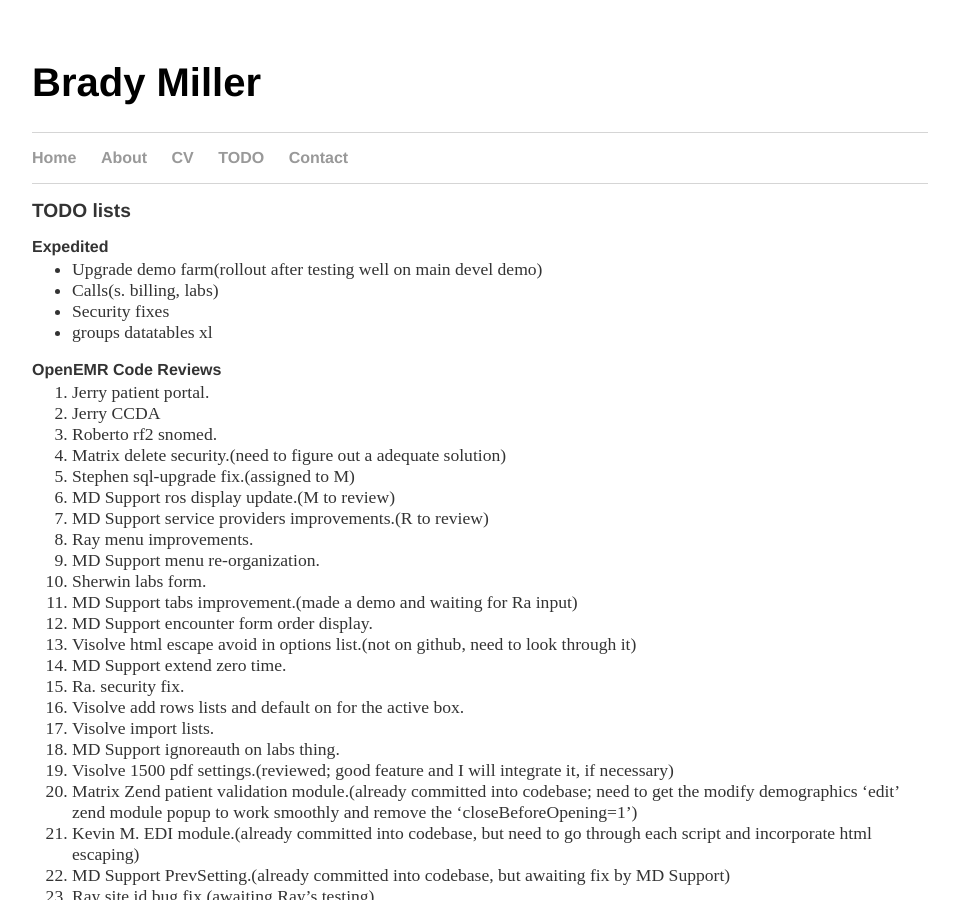
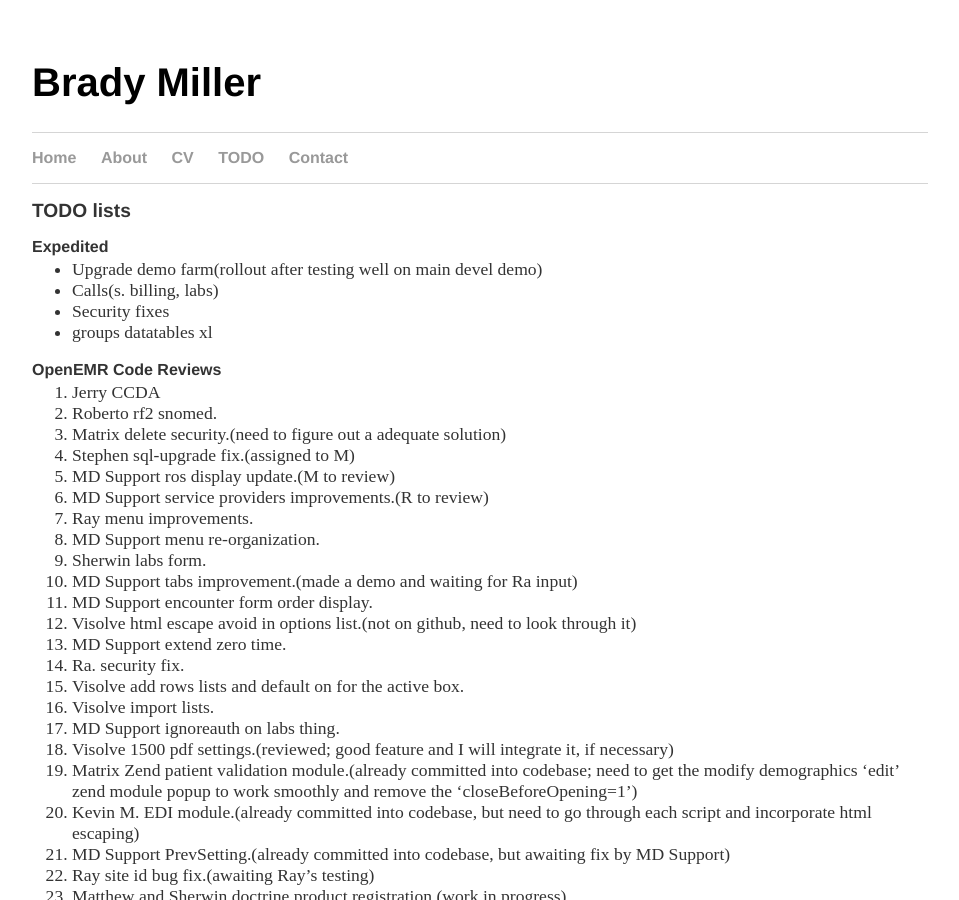
Before and after one commit to bradymiller/bradymiller.github.io, a Jekyll site: the page built from todo/index.md, in a window 1280 px wide and 900 px high. Shown: the whole window, without its empty margins (160-1119 px from the left). Built offline with Jekyll 4.4.1, drawn with Linux system fonts in a browser that asks for light colours; our own code applies the rules of GitHub Pages for plain Markdown files.

Commit message:
Update index.md

```diff
--- a/todo/index.md
+++ b/todo/index.md
@@ -10,7 +10,6 @@
 * groups datatables xl
 
 ### OpenEMR Code Reviews
-1. Jerry patient portal.
 1. Jerry CCDA
 1. Roberto rf2 snomed.
 1. Matrix delete security.(need to figure out a adequate solution)
```
